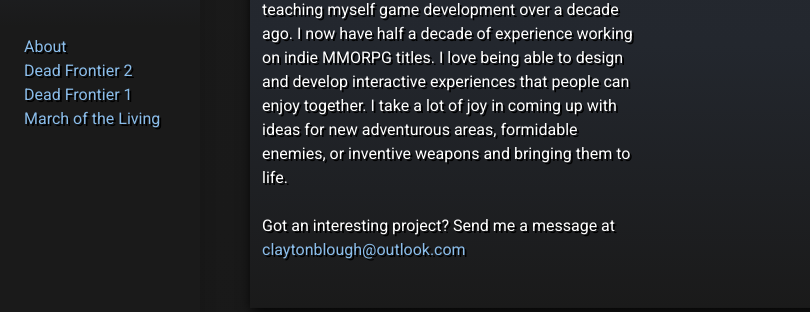
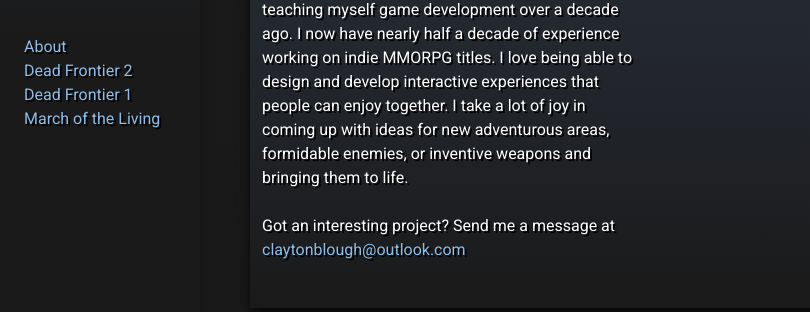
Before and after one commit to ClaytonBlough/Resu.me, a plain HTML site: page index.html in a window 1280 px wide. Shown: the part 216-528 px from the top of the page, 0-810 px from the left. Drawn offline with nearby package versions, Linux system fonts and the light colour scheme; grey boxes are pictures that could not be loaded.

Commit message:
Update index.html

```diff
--- a/index.html
+++ b/index.html
@@ -271,7 +271,7 @@
 						</p>
 					</h1>
 					<div>
-						<p>Hello! I'm Clayton Blough, a passionate game designer and gameplay programmer based in California, USA. <br><br>My passion for video games pushed me to start teaching myself game development over a decade ago. I now have half a decade of experience working on indie MMORPG titles. I love being able to design and develop interactive experiences that people can enjoy together. I take a lot of joy in coming up with ideas for new adventurous areas, formidable enemies, or inventive weapons and bringing them to life.<br><br>Got an interesting project? Send me a message at <a class="interactive" href="mailto:claytonblough@outlook.com">claytonblough@outlook.com</a></p>
+						<p>Hello! I'm Clayton Blough, a passionate game designer and gameplay programmer based in California, USA. <br><br>My passion for video games pushed me to start teaching myself game development over a decade ago. I now have nearly half a decade of experience working on indie MMORPG titles. I love being able to design and develop interactive experiences that people can enjoy together. I take a lot of joy in coming up with ideas for new adventurous areas, formidable enemies, or inventive weapons and bringing them to life.<br><br>Got an interesting project? Send me a message at <a class="interactive" href="mailto:claytonblough@outlook.com">claytonblough@outlook.com</a></p>
 					</div>
 				</div>
 				<div class="col">
```
